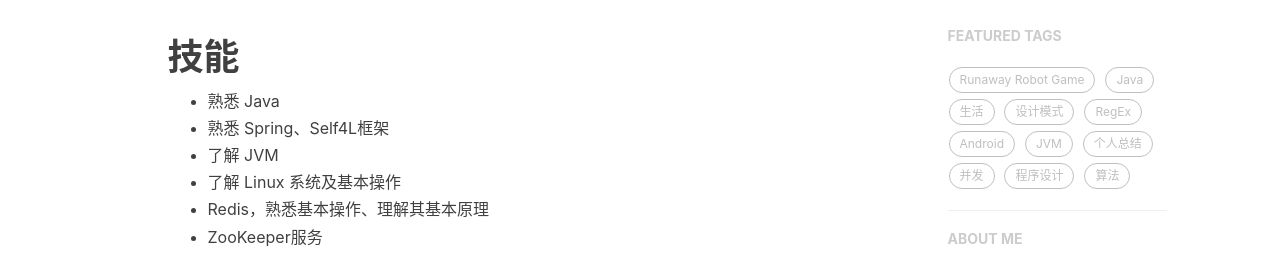
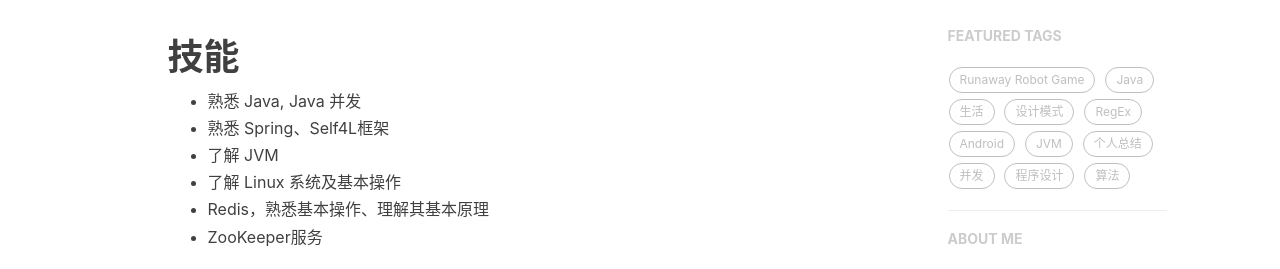
Before and after one commit to fxleyu/fxleyu.github.io, a Jekyll site: the page built from about.md, in a window 1280 px wide and 900 px high. Shown: the part 400-669 px from the top of the window. Built offline with Jekyll 4.4.1, drawn with Linux system fonts in a browser that asks for light colours; nearby versions of some CDN libraries; comment, search, counter and statistics services are not loaded.

Commit message:
[UPDATE] 添加并发

```diff
--- a/about.md
+++ b/about.md
@@ -4,7 +4,7 @@
 ---
 
 # 技能
-- 熟悉 Java
+- 熟悉 Java, Java 并发
 - 熟悉 Spring、Self4L框架
 - 了解 JVM
 - 了解 Linux 系统及基本操作
```
